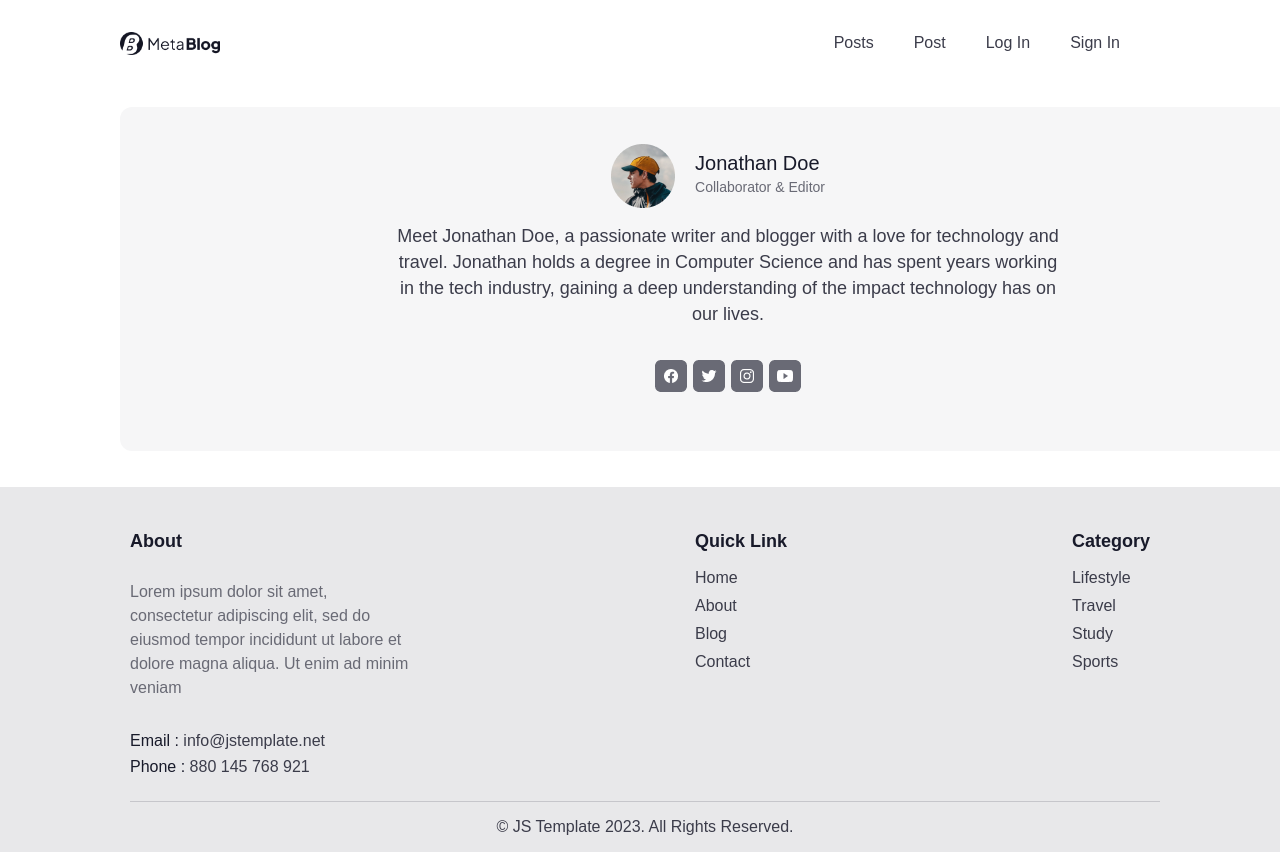
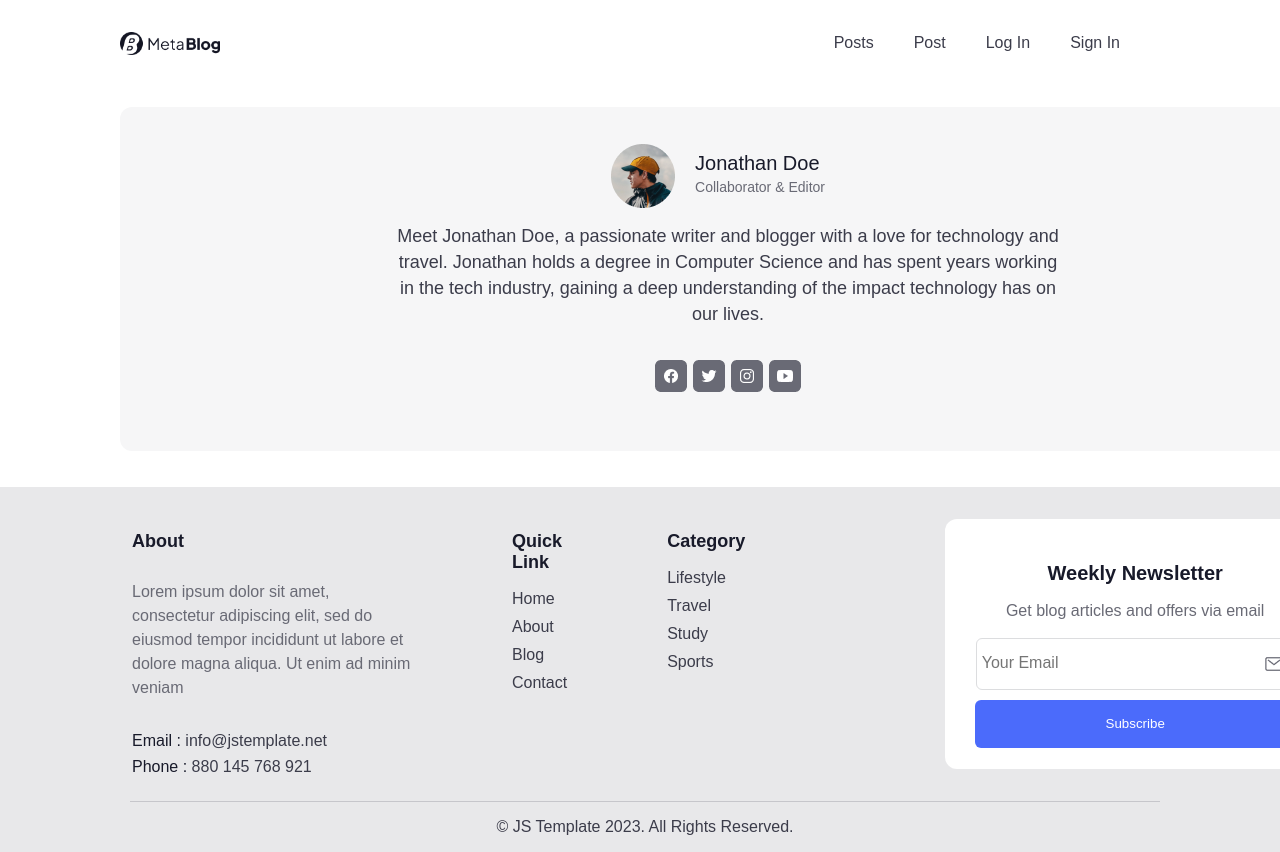
Before and after one commit to nimdolphin/blog-website, a React (Create React App) app: page / in a window 1280 px wide. Shown: the top 852 px of the page. Built offline with nearby package versions, Linux system fonts and the light colour scheme; no server answers.

Commit message:
create input and button components

```diff
--- /dev/null
+++ b/src/components/Button/index.jsx
@@ -0,0 +1,7 @@
+import "./styles.scss";
+
+const Button = ({ label }) => {
+  return <button className="btn">{label}</button>;
+};
+
+export default Button;
--- /dev/null
+++ b/src/components/Button/styles.scss
@@ -0,0 +1,12 @@
+.btn {
+  color: #fff;
+  background-color: #4b6bfb;
+  padding: 12px 20px;
+  border-radius: 6px;
+  width: 320px;
+  min-width: 320px;
+  min-height: 48px;
+  margin-top: 10px;
+  font-family: "Work Sans", sans-serif;
+  border: 0;
+}
--- a/src/components/Footer/index.jsx
+++ b/src/components/Footer/index.jsx
@@ -1,3 +1,6 @@
+import Input from "../Input";
+import Button from "../Button";
+import Envelope from "../../assets/img/Envelope.png";
 import "./styles.scss";
 
 const Footer = () => {
@@ -52,6 +55,16 @@ const Footer = () => {
             Sports
           </a>
         </div>
+
+        <div className="input">
+          <h1 className="input-title">Weekly Newsletter</h1>
+          <p className="input-text">Get blog articles and offers via email</p>
+          <div className="input-with-logo">
+            <img className="envelope" src={Envelope} alt="envelope" />
+            <Input placeholder="Your Email" type="text" />
+          </div>
+          <Button label="Subscribe" />
+        </div>
       </div>
 
       <div className="bottom-c">
--- a/src/components/Footer/styles.scss
+++ b/src/components/Footer/styles.scss
@@ -5,7 +5,7 @@
     height: 250px;
     display: flex;
     justify-content: space-between;
-    padding: 32px 130px;
+    padding: 32px 132px;
 
     .about {
       display: flex;
@@ -43,6 +43,7 @@
       display: flex;
       flex-direction: column;
       text-align: left;
+      padding: 0 100px;
 
       .quick-page {
         font-size: 16px;
@@ -57,6 +58,7 @@
       display: flex;
       flex-direction: column;
       text-align: left;
+      padding-right: 200px;
 
       .quick-category {
         font-size: 16px;
@@ -64,6 +66,41 @@
         line-height: 28px;
         color: #3b3c4a;
         text-decoration: none;
+      }
+    }
+
+    .input {
+      background-color: #fff;
+      border-radius: 12px;
+      display: flex;
+      flex-direction: column;
+      padding: 30px;
+
+      &-title {
+        font-size: 20px;
+        text-align: center;
+        font-weight: 600;
+        color: #181a2a;
+        min-height: 10px;
+      }
+
+      &-text {
+        font-weight: 400;
+        text-align: center;
+        font-size: 16px;
+        color: #696a75;
+        min-height: 20px;
+      }
+
+      .input-with-logo {
+        position: relative;
+
+        .envelope {
+          position: absolute;
+          left: 290px;
+          top: 50%;
+          transform: translateY(-50%);
+        }
       }
     }
   }
--- /dev/null
+++ b/src/components/Input/index.jsx
@@ -0,0 +1,25 @@
+import { useState } from "react";
+import "./styles.scss";
+
+const Input = ({ placeholder, type }) => {
+  const [email, setEmail] = useState("");
+
+  const handleChange = (e) => {
+    console.log(e.target.value);
+    setEmail(e.target.value);
+  };
+
+  return (
+    <form>
+      <input
+        className="input-form"
+        type={type}
+        placeholder={placeholder}
+        value={email}
+        onChange={handleChange}
+      />
+    </form>
+  );
+};
+
+export default Input;
--- /dev/null
+++ b/src/components/Input/styles.scss
@@ -0,0 +1,13 @@
+.input-form {
+  border-radius: 6px;
+  width: 310px;
+  min-height: 48px;
+  border: 1px solid #dcdddf;
+  outline: none;
+  padding-left: 5px;
+}
+
+.input-form::placeholder {
+  font-size: 16px;
+  font-family: "Work Sans", sans-serif;
+}
--- a/src/components/Post/index.jsx
+++ b/src/components/Post/index.jsx
@@ -2,7 +2,6 @@ import { getDateMonthYearDate } from "../../utils/date";
 import "./styles.scss";
 
 const Post = ({
-  id,
   title,
   category,
   contentText,
@@ -11,7 +10,7 @@ const Post = ({
   photoUrl,
 }) => {
   return (
-    <li key={id} className="list-item">
+    <li className="list-item">
       <img className="post-photo" src={photoUrl} alt="postPhoto" />
       <h1 className="title">{title}</h1>
       <p className="description">{description}</p>
--- a/src/components/PostsList/index.jsx
+++ b/src/components/PostsList/index.jsx
@@ -31,7 +31,7 @@ const PostsList = () => {
           photo_url,
         }) => (
           <Post
-            id={id}
+            key={id}
             title={title}
             category={category}
             contentText={content_text}
```
Also changed, not shown: src/assets/img/Envelope.png (added).
